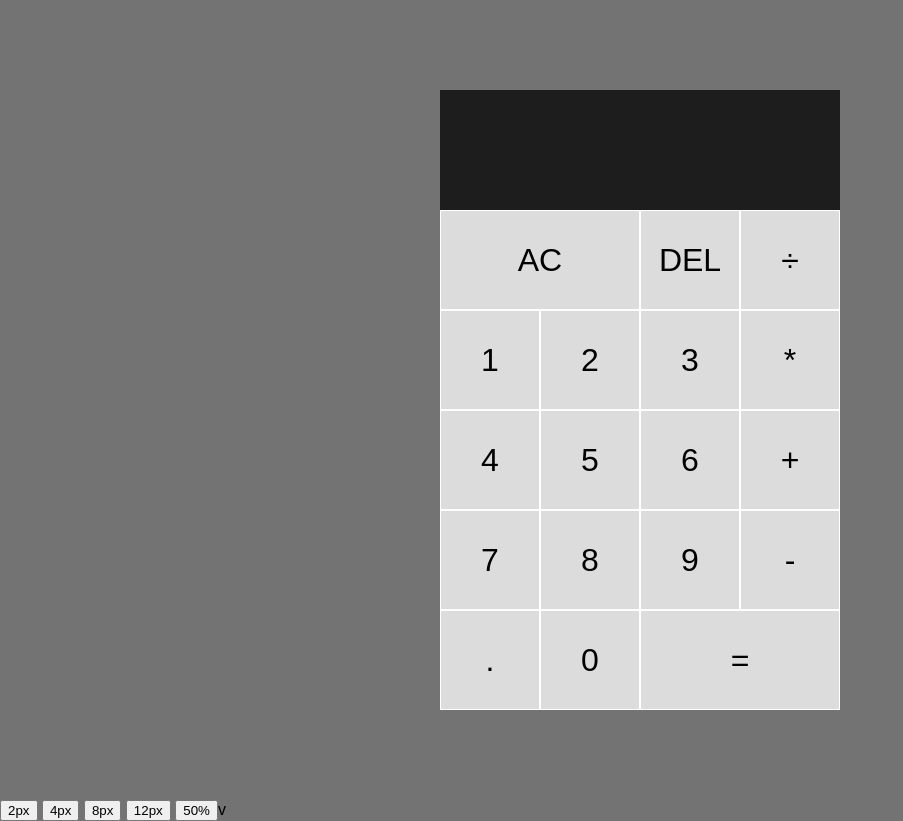
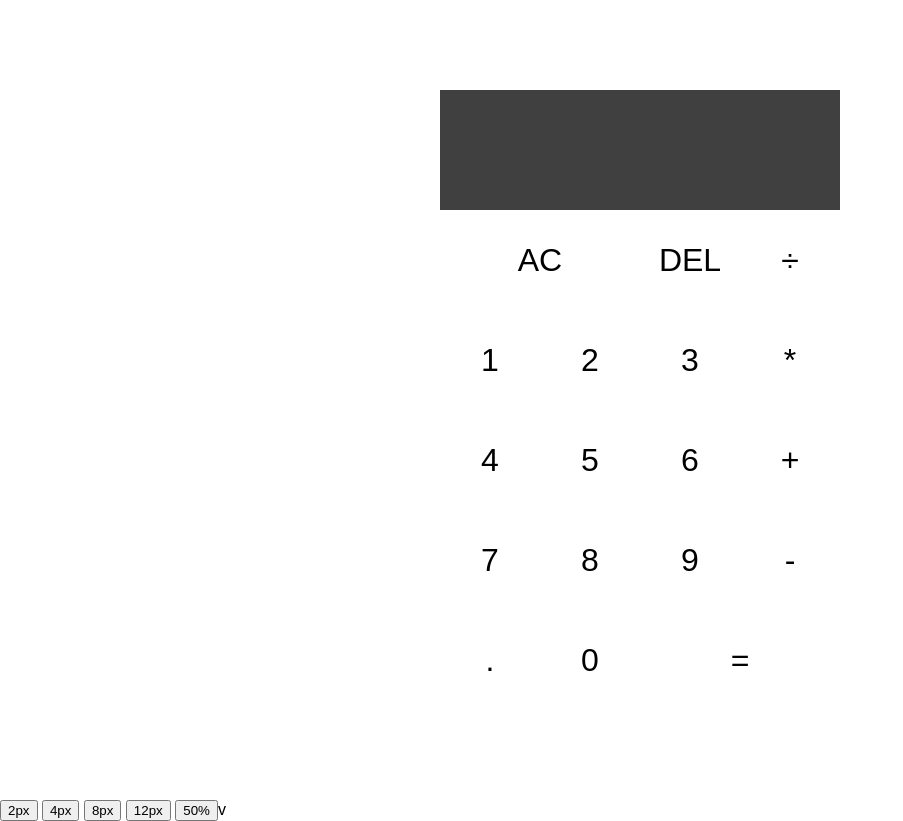
Before and after one commit to Aadya-Sriram/Aps-calculator, a plain HTML site: page index.html in a window 1280 px wide. Shown: the whole page, without its empty margins (0-903 px from the left). Drawn offline with Linux system fonts and the light colour scheme.

Commit message:
Update styles.css

```diff
--- a/styles.css
+++ b/styles.css
@@ -7,7 +7,7 @@
 body {
   padding: 0;
   margin: 0;
-  background:#737373;
+
 }
 
 .calculator-grid {
```
